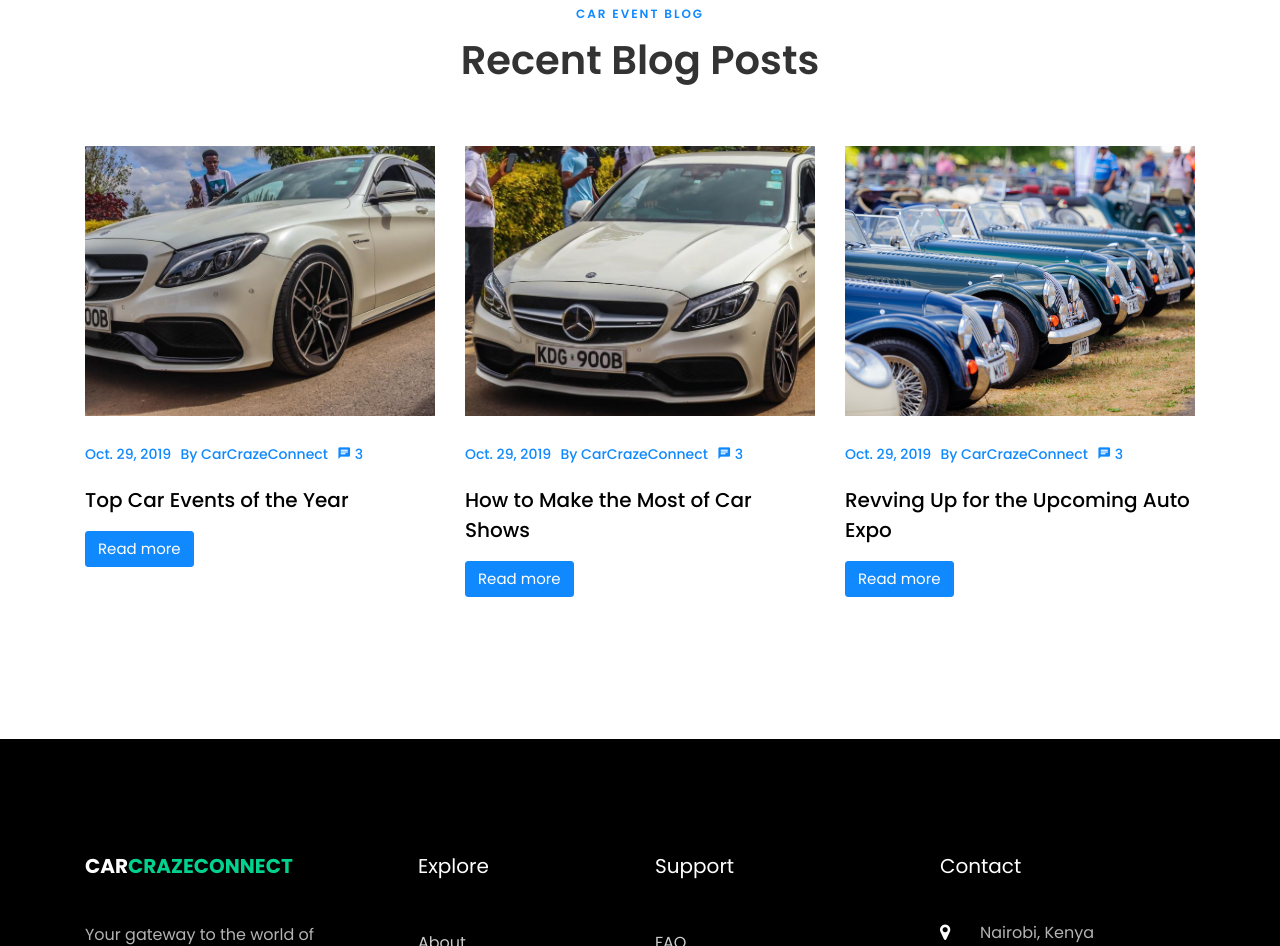
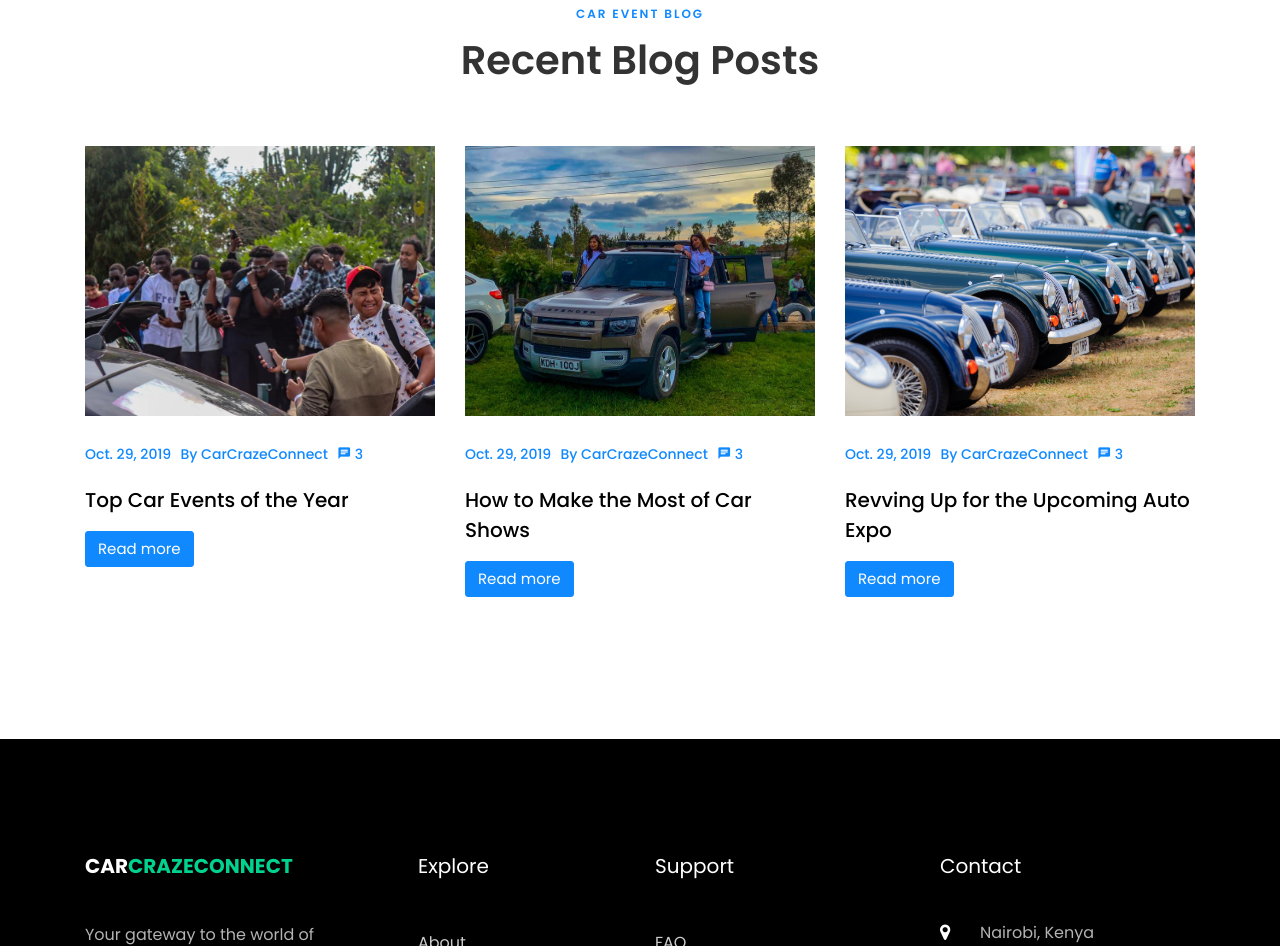
Before and after one commit to Bruce3932/wheelsnation-worked-on-gallerynhomepage-, a plain HTML site: page index.html in a window 1280 px wide. Shown: the part 3373-4319 px from the top of the page. Drawn offline with Linux system fonts and the light colour scheme; some packages are replaced by stand-ins of ours; no server answers; files whose address does not match are found by name.

Commit message:
changes on home page

```diff
--- a/index.html
+++ b/index.html
@@ -232,7 +232,7 @@
                         <p>Our mission is to bring car enthusiasts together in a thriving community. We have developed a platform where you can explore upcoming car events, buy or sell your cherished vehicles, and share your automotive experiences with fellow
                             enthusiasts. We firmly believe that a shared love for cars can create a connected and vibrant car culture.</p>
 
-                        </p><div class="main-dark-button"><a href="events.html">Start Exploring</a></div>
+                        </p><div class="main-dark-button"><a href="about.html">Start Exploring</a></div>
                     </div>
                 </div>
             </div>
@@ -329,7 +329,7 @@
             <div class="row d-flex ">
                 <div class="col-md-4 d-flex ftco-animate ">
                     <div class="blog-entry justify-content-end ">
-                        <a href="blog-single.html " class="block-20 " style="background-image: url( 'images/mainpageimage1.jpg'); ">
+                        <a href="blog-single.html " class="block-20 " style="background-image: url( 'images/gallery\ 1.jpg'); ">
                         </a>
                         <div class="text pt-4 ">
                             <div class="meta mb-3 ">
@@ -344,7 +344,7 @@
                 </div>
                 <div class="col-md-4 d-flex ftco-animate ">
                     <div class="blog-entry justify-content-end ">
-                        <a href="blog-single.html " class="block-20 " style="background-image: url( 'images/mainpageimage2.jpg'); ">
+                        <a href="blog-single.html " class="block-20 " style="background-image: url( 'images/gallery\ 10.jpg'); ">
                         </a>
                         <div class="text pt-4 ">
                             <div class="meta mb-3 ">
```
